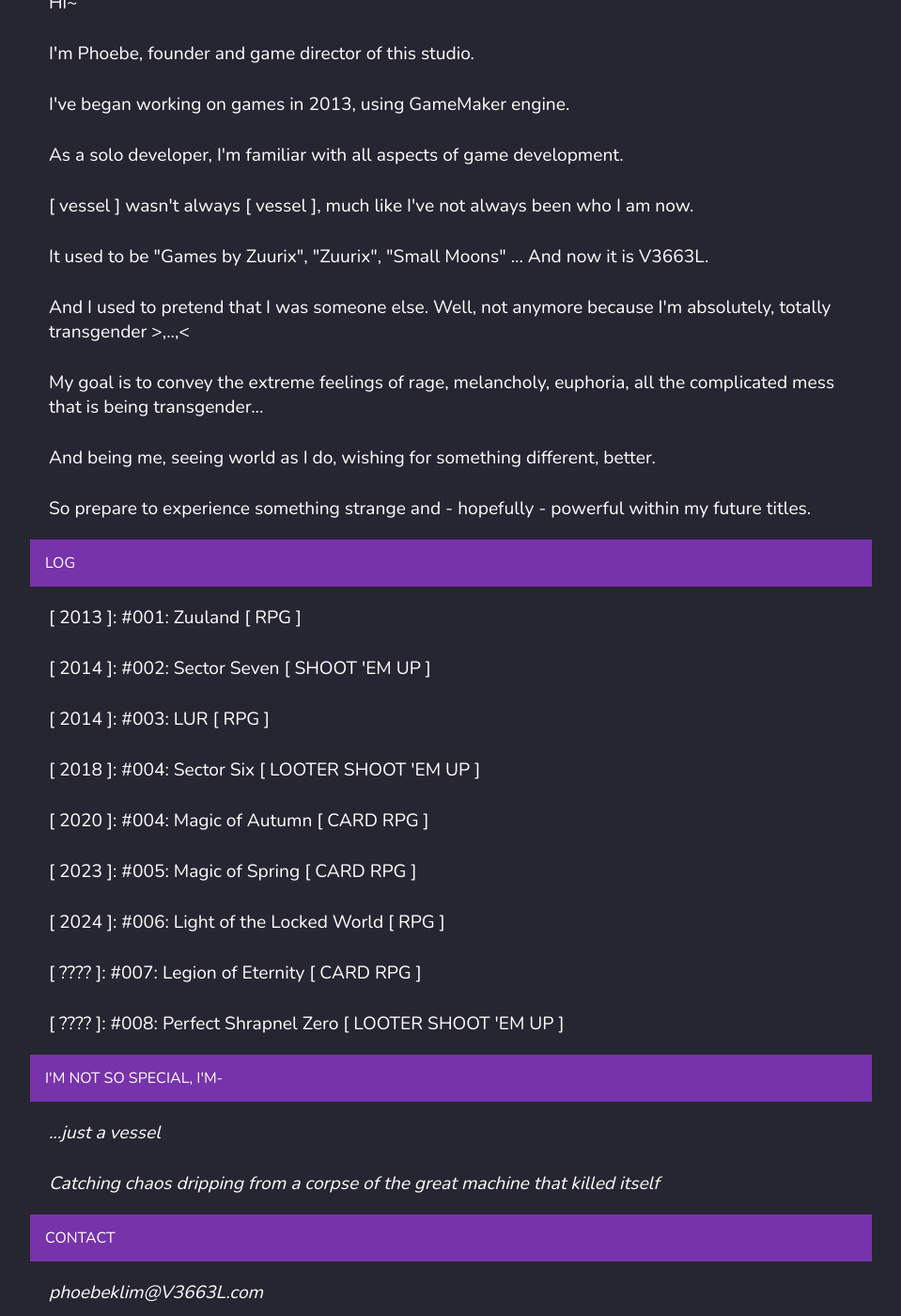
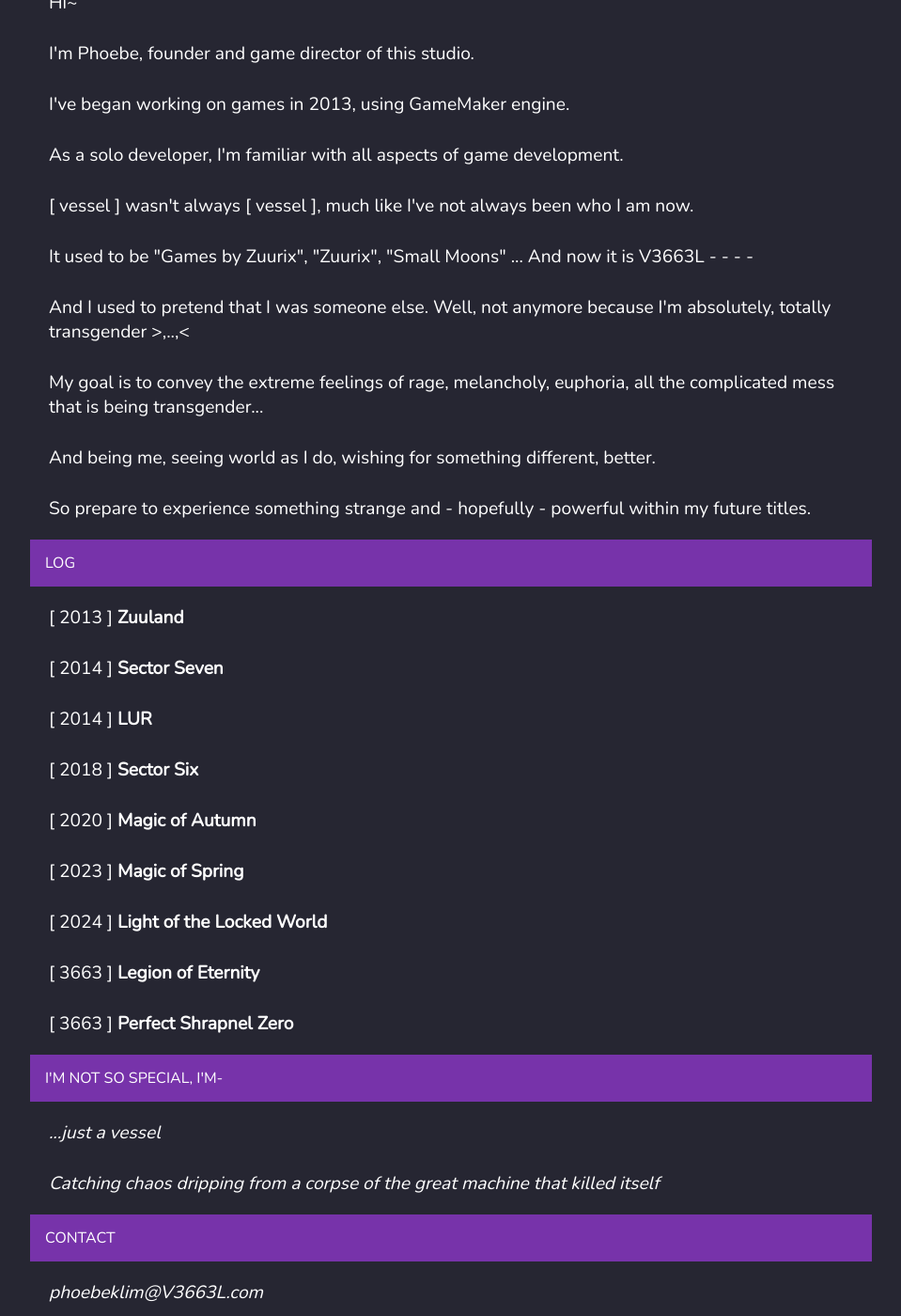
Before and after one commit to V3663L/v3663l.github.io, a Jekyll site: the page built from about/index.html, in a window 1280 px wide and 1400 px high, scrolled down 1171 px. Shown: the whole window at 94% size, without its empty margins (160-1119 px from the left). Built offline with Jekyll 4.4.1, drawn with Linux system fonts in a browser that asks for light colours.

Commit message:
Update index.html

```diff
--- a/about/index.html
+++ b/about/index.html
@@ -30,7 +30,7 @@ title: V3663L - - - - ABOUT
 
 <p>[ vessel ] wasn't always [ vessel ], much like I've not always been who I am now.</p>
 
-<p>It used to be "Games by Zuurix", "Zuurix", "Small Moons" ... And now it is V3663L.</p>
+<p>It used to be "Games by Zuurix", "Zuurix", "Small Moons" ... And now it is V3663L - - - -</p>
 
 <p>And I used to pretend that I was someone else. Well, not anymore because I'm absolutely, totally transgender >,..,<</p>
 
@@ -44,15 +44,15 @@ title: V3663L - - - - ABOUT
 <a>LOG</a>
 </comments>
 
-<p>[ 2013 ]: #001: Zuuland [ RPG ]</p>
-<p>[ 2014 ]: #002: Sector Seven [ SHOOT 'EM UP ]</p>
-<p>[ 2014 ]: #003: LUR [ RPG ]</p>
-<p>[ 2018 ]: #004: Sector Six [ LOOTER SHOOT 'EM UP ]</p>
-<p>[ 2020 ]: #004: Magic of Autumn [ CARD RPG ]</p>
-<p>[ 2023 ]: #005: Magic of Spring [ CARD RPG ]</p>
-<p>[ 2024 ]: #006: Light of the Locked World [ RPG ]</p>
-<p>[ ???? ]: #007: Legion of Eternity [ CARD RPG ]</p>
-<p>[ ???? ]: #008: Perfect Shrapnel Zero [ LOOTER SHOOT 'EM UP ]</p>
+<p>[ 2013 ] <b>Zuuland</b></p>
+<p>[ 2014 ] <b>Sector Seven</b></p>
+<p>[ 2014 ] <b>LUR</b></p>
+<p>[ 2018 ] <b>Sector Six</b></p>
+<p>[ 2020 ] <b>Magic of Autumn</b></p>
+<p>[ 2023 ] <b>Magic of Spring</b></p>
+<p>[ 2024 ] <b>Light of the Locked World</b></p>
+<p>[ 3663 ] <b>Legion of Eternity</b></p>
+<p>[ 3663 ] <b>Perfect Shrapnel Zero</b></p>
 
 <comments>
 <a>I'M NOT SO SPECIAL, I'M-</a>
```
